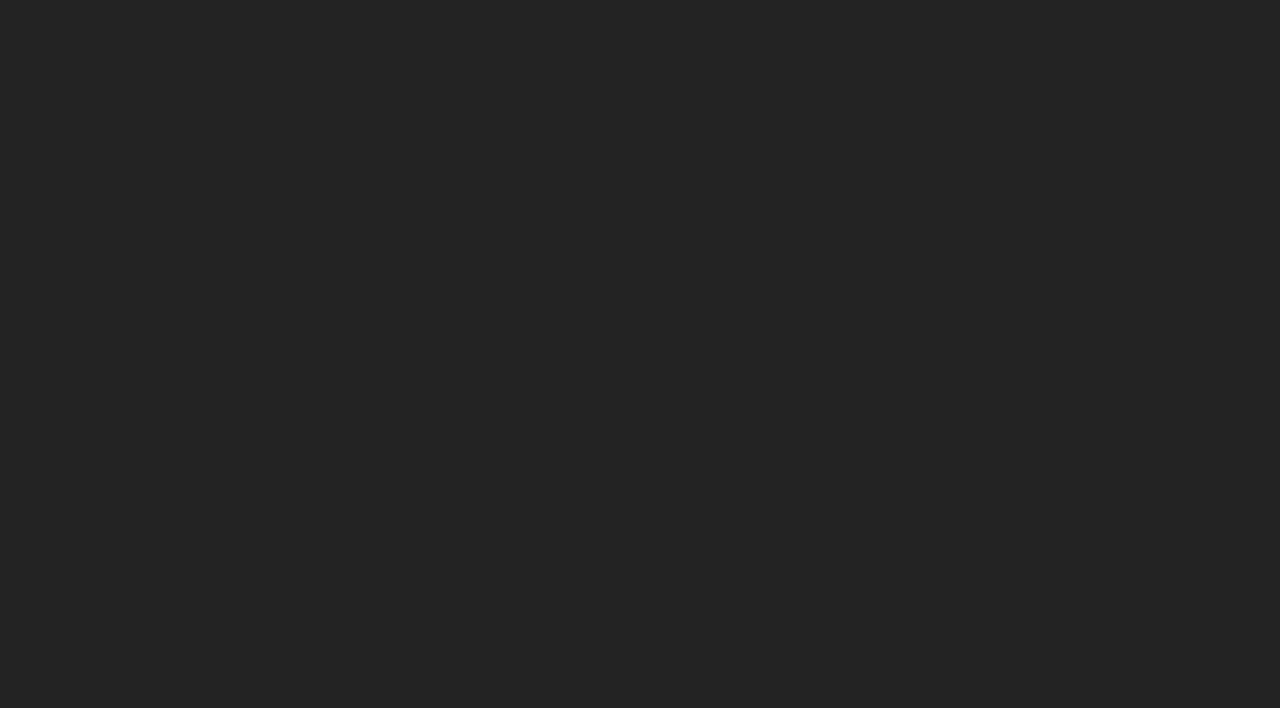
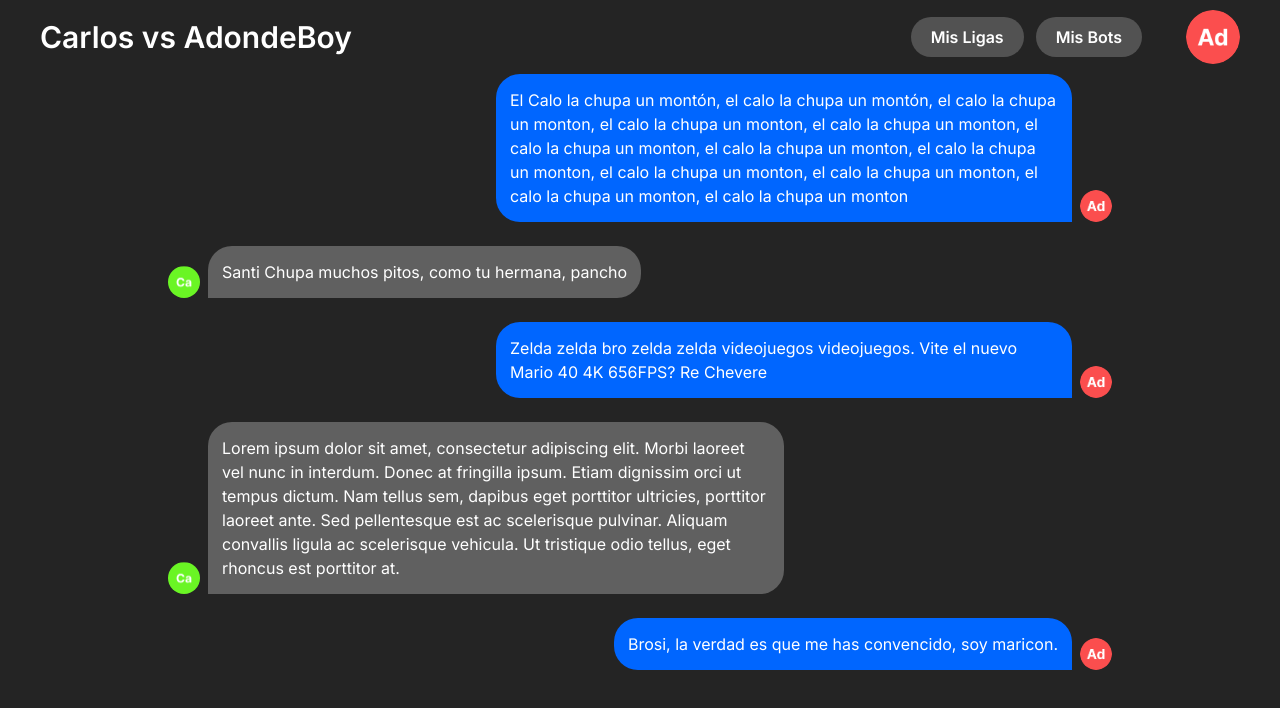
Before and after one commit to alberba/front-end-adonde-band, a Vue app: page /chat in a window 1280 px wide. Before the commit this address had no page. Shown: the top 708 px of the page. Built offline with nearby package versions, Linux system fonts and the light colour scheme.

Commit message:
Creado ChatPage e implementado el MessageApp, añadida la ruta a la página

```diff
--- a/src/router/index.ts
+++ b/src/router/index.ts
@@ -3,11 +3,13 @@ import LoginView from '../views/LoginPage.vue'
 import HomePage from '@/views/HomePage.vue'
 import ProfileView from '@/views/ProfilePage.vue'
 import { useAuthStore } from '@/store'
+import ChatPage from '@/views/ChatPage.vue'
 
 const routes = [
   { path: '/', component: HomePage, meta: { requiresAuth: true } },
   { path: '/login', component: LoginView },
-  { path: '/profile', component: ProfileView, meta: { requiresAuth: true } }
+  { path: '/profile', component: ProfileView, meta: { requiresAuth: true } },
+  { path: '/chat', component: ChatPage },
 ]
 
 const router = createRouter({
--- /dev/null
+++ b/src/views/ChatPage.vue
@@ -0,0 +1,49 @@
+<script setup lang="ts">
+import HeaderApp from '@/components/HeaderApp.vue'
+import MessageApp from '@/components/MessageApp.vue'
+import type { Mensaje } from '@/types'
+
+const mensajes: Mensaje[] = [
+  {
+    id: 1,
+    texto:
+      'El Calo la chupa un montón, el calo la chupa un montón, el calo la chupa un monton, el calo la chupa un monton, el calo la chupa un monton, el calo la chupa un monton, el calo la chupa un monton, el calo la chupa un monton, el calo la chupa un monton, el calo la chupa un monton, el calo la chupa un monton, el calo la chupa un monton',
+    imgPath: 'tempProfile.png',
+  },
+  {
+    id: 2,
+    texto: 'Santi Chupa muchos pitos, como tu hermana, pancho',
+    imgPath: 'Logo_CM.png',
+  },
+  {
+    id: 3,
+    texto:
+      'Zelda zelda bro zelda zelda videojuegos videojuegos. Vite el nuevo Mario 40 4K 656FPS? Re Chevere',
+    imgPath: 'tempProfile.png',
+  },
+  {
+    id: 4,
+    texto:
+      'Lorem ipsum dolor sit amet, consectetur adipiscing elit. Morbi laoreet  vel nunc in interdum. Donec at fringilla ipsum. Etiam dignissim orci ut  tempus dictum. Nam tellus sem, dapibus eget porttitor ultricies,  porttitor laoreet ante. Sed pellentesque est ac scelerisque pulvinar.  Aliquam convallis ligula ac scelerisque vehicula. Ut tristique odio  tellus, eget rhoncus est porttitor at.',
+    imgPath: 'Logo_CM.png',
+  },
+  {
+    id: 5,
+    texto: 'Brosi, la verdad es que me has convencido, soy maricon.',
+    imgPath: 'tempProfile.png',
+  },
+]
+</script>
+
+<template>
+  <HeaderApp :isHeading1="true" title="Carlos vs AdondeBoy">
+    <button class="h-8 w-8 cursor-pointer object-contain">
+      <img src="@/assets/svg/toggleSideBarIcon.svg" alt="" />
+    </button>
+  </HeaderApp>
+  <main class="flex w-full flex-col gap-6 px-32">
+    <div v-for="mensaje in mensajes" :key="mensaje.id">
+      <MessageApp :id="mensaje.id" :imgPath="mensaje.imgPath">{{ mensaje.texto }}</MessageApp>
+    </div>
+  </main>
+</template>
```
